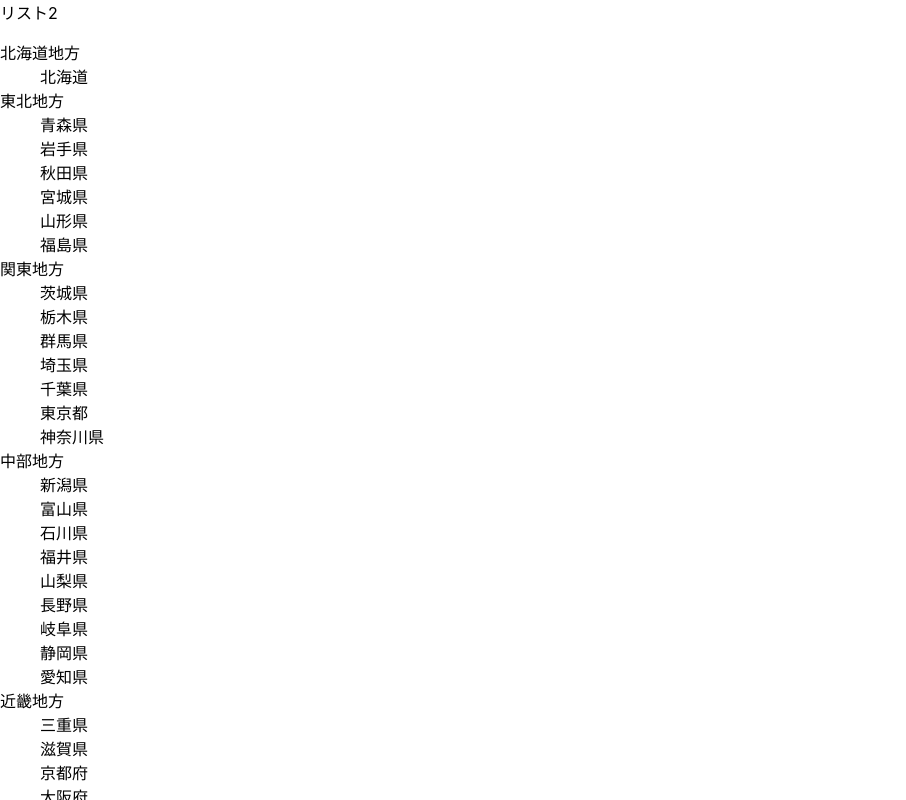
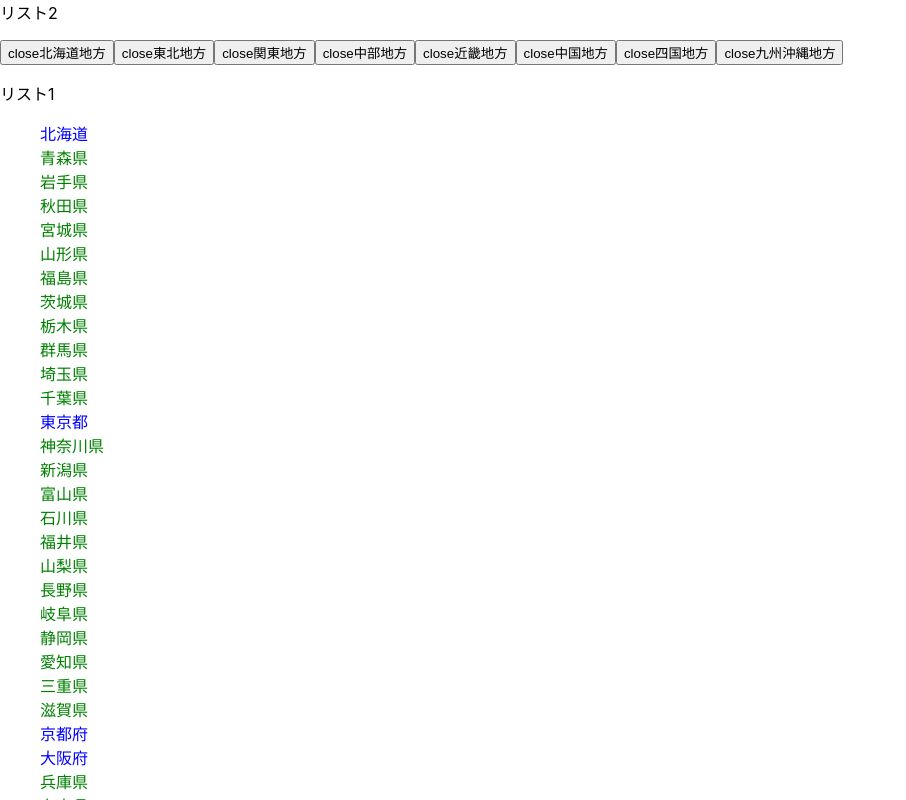
Before and after one commit to spi-kbs/dx47ts, a React (Create React App) app: page / in a window 1280 px wide. Shown: the top 800 px of the page, without its empty margins (0-906 px from the left). Built offline with nearby package versions, Linux system fonts and the light colour scheme.

Commit message:
アコーディオン仕込み
アコーディオンの仕込みをコミットします。

```diff
--- a/src/List2.tsx
+++ b/src/List2.tsx
@@ -1,15 +1,51 @@
-import React from "react";
+import React, { useState } from 'react';
 import {RegionClosedListItem, RegionListItem} from "./components/RegionListItem";
 import {Region} from "./types/Prefecture"
 
 function List2() {
   const regions = getRegions();
 
+  const [openRegionNames, setOpenRegionNames] = useState<string[]>([])
+
+  // let tempFlg = [];
+  // let tempFlg = [{name: string}];
+  // interface tempFlg {flg: boolean};
+  // interface tempFlg2 {
+  //   list: {flg: boolean}[]
+  // }
+  // let tempFlg2: tempFlg2 = {
+  //   list: [{
+  //     flg: ""
+  //   }]
+  // };
+
+  // for(let i=0; regions.length; i++){
+  //   tempFlg2[i][useState(false)[0], useState(false)[1]];
+  //   // const [openFlg, setOpenFlg] = useState(false);
+  // }
+
   return (
     <dl>
-      {regions.map(({ name, area }, i) => (
+      {/* {JSON.stringify(regions)} */}
+      {regions.map(({ name, area }, i) => {
+        const isOpen = openRegionNames.includes(name);
+
+        if (isOpen) {
+          return <button onClick={() => setOpenRegionNames(openRegionNames.filter((openRegion) => openRegion !== name))}>oepn{name}</button>
+        } else {
+          return <button onClick={() => setOpenRegionNames(openRegionNames.concat(name))}>close{name}</button>
+        }
+
+        // return  (
+        // <RegionListItem name={name} area={area} key={i} />
+        // )
+      })}
+
+      {/* これがオリジナル  */}
+      {/* {regions.map(({ name, area }, i) => (
         <RegionListItem name={name} area={area} key={i} />
-      ))}
+      ))} */}
+
 
       {/* {regions.map((region, i) => (
         <RegionListItem name={region.name} area={region.area} key={i} />
```
